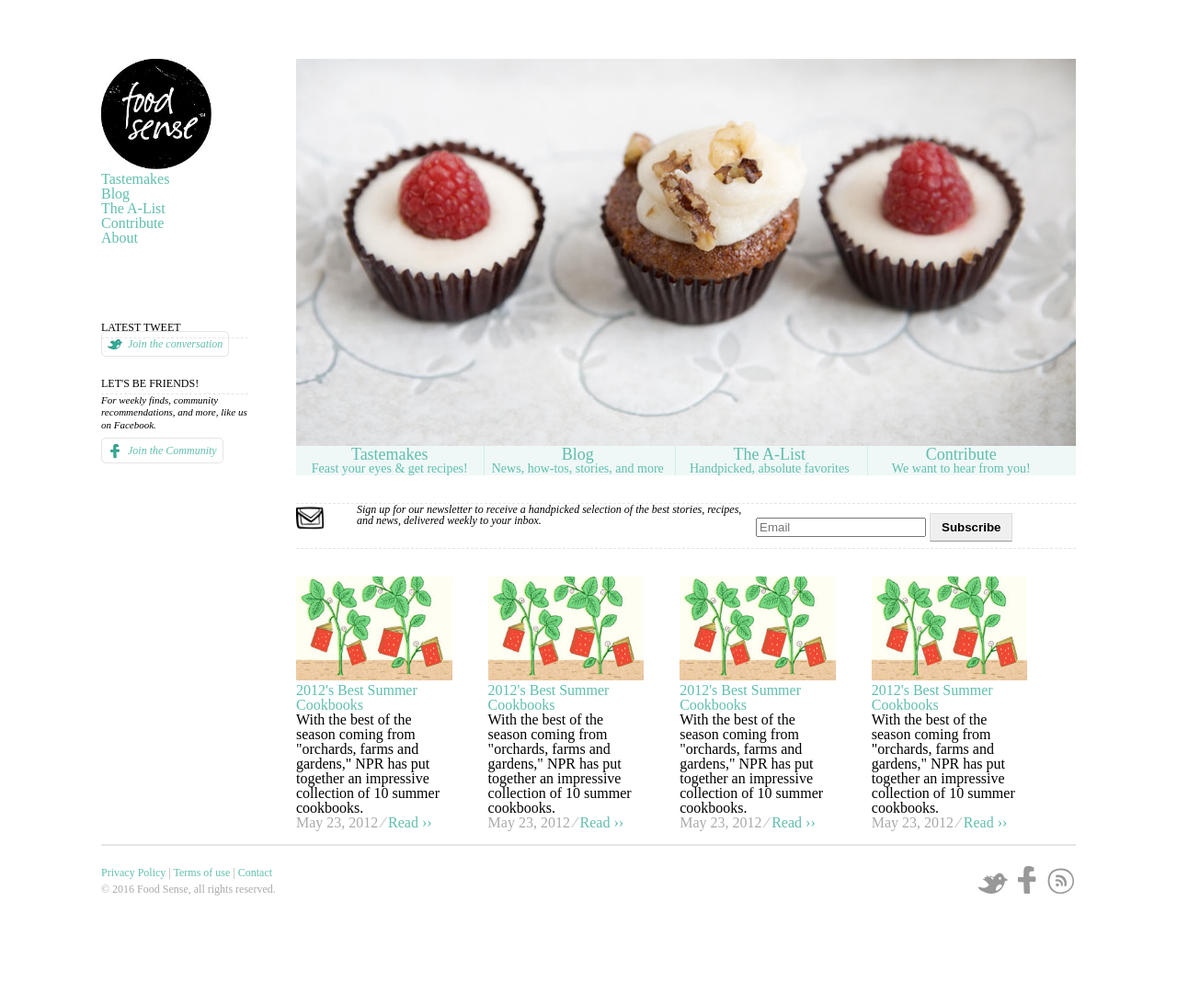
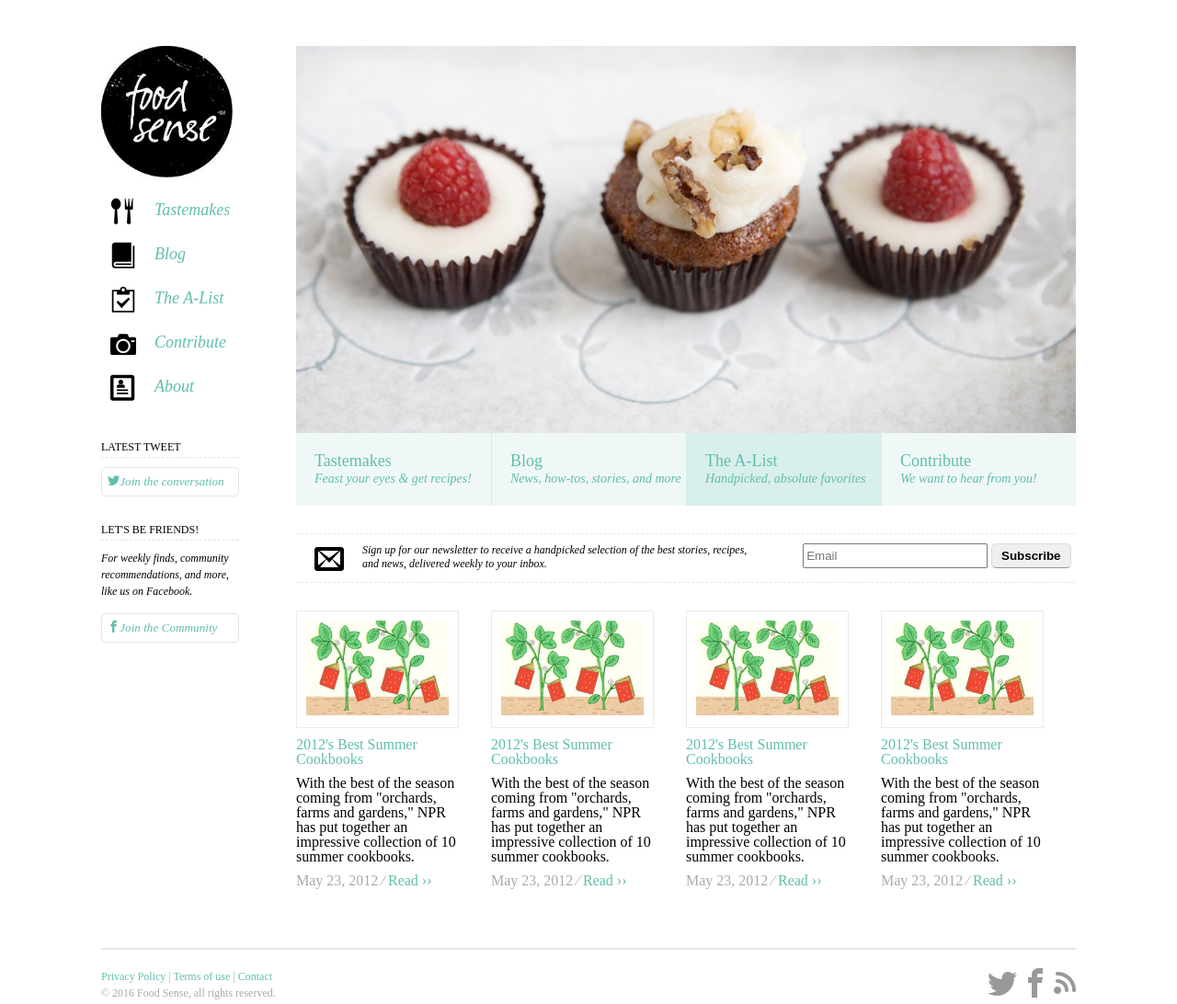
Before and after one commit to dandankity/front-end-homework, a website: page app/index.html in a window 1280 px wide. Shown: the whole page at 92% size. Before the commit the page ends 1040 px from the top, so only its background shows below. Drawn offline with Linux system fonts and the light colour scheme; files whose address does not match are found by name.

Commit message:
almost done

```diff
--- a/app/index.html
+++ b/app/index.html
@@ -5,35 +5,34 @@
 	<title>Food Sense</title>
 </head>
 <body>
-  <div id="siderbar">
-	<img id="brand" src="images/food_sense_logo.jpg">
+  <div class="siderbar float-left">
+  	<img class="brand" src="images/food_sense_logo.jpg">
   	<nav>
   		<ul>
-			<li><a>Tastemakes</a></li>
-			<li><a>Blog</a></li>
-			<li><a>The A-List</a></li>
-			<li><a>Contribute</a></li>
-			<li><a>About</a></li>
+  			<li><span class="icon-spoon-knife"></span><a>Tastemakes</a></li>
+  			<li><span class="icon-book"></span><a>Blog</a></li>
+  			<li><span class="icon-clipboard"></span><a>The A-List</a></li>
+  			<li><span class="icon-camera"></span><a>Contribute</a></li>
+  			<li><span class="icon-profile"></span><a>About</a></li>
   		</ul>
   	</nav>
   </div>
 
-  <div id="right-sider">
+  <div class="right-sider float-left">
 	  <section id="featured">
-	   <div> <img src="images/foodsense.jpg"> </div>
-	   <div id="nav">
-	   	<ul>
-	   		<li><a><span>Tastemakes</span><p>Feast your eyes &amp; get recipes!</p></a</li>
-	   	    <li><a><span>Blog</span><p>News, how-tos, stories, and more</p></a></li>
-	   	    <li><a><span>The A-List</span><p>Handpicked, absolute favorites</p></a></li>
-	   	    <li><a><span>Contribute</span><p>We want to hear from you!</p></a></li>
+	    <div><img src="images/foodsense.jpg"></div>
+     	<ul class="featured-items clearfix">
+     		<li><a><p class="title">Tastemakes</p><p class="description">Feast your eyes &amp; get recipes!</p></a</li>
+   	    <li><a><p class="title">Blog</p><p class="description">News, how-tos, stories, and more</p></a></li>
+   	    <li class="active"><a><p class="title">The A-List</p><p class="description">Handpicked, absolute favorites</p></a></li>
+   	    <li><a><p class="title">Contribute</p><p class="description">We want to hear from you!</p></a></li>
      	</ul>
-	   </div>
     </section>
 
-    <section id="newsletter">
-    	<p>Sign up for our newsletter to receive a handpicked selection of the best stories, recipes, and news, delivered weekly to your inbox.</p>
-    	<form>
+    <section id="newsletter" class="clearfix">
+      <span class="icon-envelop float-left"></span>
+    	<p class="float-left">Sign up for our newsletter to receive a handpicked selection of the best stories, recipes, and news, delivered weekly to your inbox.</p>
+    	<form class="float-right">
     		<input type="text" name="email" placeholder="Email">
     		<button>Subscribe</button>
     	</form>
@@ -41,32 +40,36 @@
 
     <section id="recent">
         <article>
-             <a href="#"><img src="images/cookbooks_blog.jpg"><span>2012's Best Summer Cookbooks</span></a>
-             <p>With the best of the season coming from "orchards, farms and gardens," NPR has put together an impressive collection of 10 summer cookbooks.</p>
+            <div class="image-container"><img src="images/cookbooks_blog.jpg"></div>
+            <a href="#">2012's Best Summer Cookbooks</a>
+            <p class="description">With the best of the season coming from "orchards, farms and gardens," NPR has put together an impressive collection of 10 summer cookbooks.</p>
             <p class="meta">
              	<time>May 23, 2012 &frasl;</time>
              	<a href="#">Read &rsaquo;&rsaquo;</a>
            </p>
         </article>
         <article>
-             <a href="#"><img src="images/cookbooks_blog.jpg"><span>2012's Best Summer Cookbooks</span></a>
-             <p>With the best of the season coming from "orchards, farms and gardens," NPR has put together an impressive collection of 10 summer cookbooks.</p>
+            <div class="image-container"><img src="images/cookbooks_blog.jpg"></div>
+            <a href="#">2012's Best Summer Cookbooks</a>
+            <p class="description">With the best of the season coming from "orchards, farms and gardens," NPR has put together an impressive collection of 10 summer cookbooks.</p>
             <p class="meta">
              	<time>May 23, 2012 &frasl;</time>
              	<a href="#">Read &rsaquo;&rsaquo;</a>
              </p>
         </article>
         <article>
-             <a href="#"><img src="images/cookbooks_blog.jpg"><span>2012's Best Summer Cookbooks</span></a>
-             <p>With the best of the season coming from "orchards, farms and gardens," NPR has put together an impressive collection of 10 summer cookbooks.</p>
+            <div class="image-container"><img src="images/cookbooks_blog.jpg"></div>
+            <a href="#">2012's Best Summer Cookbooks</a>
+            <p class="description">With the best of the season coming from "orchards, farms and gardens," NPR has put together an impressive collection of 10 summer cookbooks.</p>
             <p class="meta">
              	<time>May 23, 2012 &frasl;</time>
              	<a href="#">Read &rsaquo;&rsaquo;</a>
             </p>
         </article>
         <article>
-             <a href="#"><img src="images/cookbooks_blog.jpg"><span>2012's Best Summer Cookbooks</span></a>
-             <p>With the best of the season coming from "orchards, farms and gardens," NPR has put together an impressive collection of 10 summer cookbooks.</p>
+            <div class="image-container"><img src="images/cookbooks_blog.jpg"></div>
+            <a href="#">2012's Best Summer Cookbooks</a>
+            <p class="description">With the best of the season coming from "orchards, farms and gardens," NPR has put together an impressive collection of 10 summer cookbooks.</p>
             <p class="meta">
              	<time>May 23, 2012 &frasl;</time>
              	<a href="#">Read &rsaquo;&rsaquo;</a>
@@ -78,14 +81,13 @@
   <aside role="social">
   	<section class="twitter">
   		<div class="title" >Latest Tweet</div>
-  		<p><a href="#" class="button">Join the conversation</a></p>
+  		<p><a href="#" class="button"><span class="icon-twitter"></span>Join the conversation</a></p>
   	</section>
   	<section class="facebook">
   		<div class="title">Let's be friends!</div>
   		<p>For weekly finds, community recommendations, and more, like us on Facebook.</p>
-  		<p><a href="#" class="button">Join the Community</a></p>
+  		<p><a href="#" class="button"><span class="icon-facebook"></span>Join the Community</a></p>
   	</section>
-
   </aside>
 
  <footer role="siteinfo">
@@ -96,11 +98,9 @@
  	      &copy; 2016 Food Sense, all rights reserved.
  	</p>
  	<div class="social">
- 		<ul>
- 			<li class="twitter"><a>Twitter</a></li>
- 			<li class="facebook"><a>Facebook</a></li>
- 			<li class="rss"><a>Subscribe via RSS</a></li>
- 		</ul>
+    <a href="#"><span class="icon-twitter"></span></a>
+    <a href="#"><span class="icon-facebook"></span></a>
+    <a href="#"><span class="icon-rss"></span></a>
  	</div>
  </footer>
 </body>
--- /dev/null
+++ b/app/scss/init.scss
@@ -0,0 +1,94 @@
+$base-font-size: 16px;
+$green: #60BEAE;
+$small-font-size: 12px;
+
+
+
+
+
+
+
+@font-face {
+    font-family: 'icomoon';
+    src:    url('../fonts/icomoon.eot?3dxkuq');
+    src:    url('../fonts/icomoon.eot?3dxkuq#iefix') format('embedded-opentype'),
+        url('../fonts/icomoon.ttf?3dxkuq') format('truetype'),
+        url('../fonts/icomoon.woff?3dxkuq') format('woff'),
+        url('../fonts/icomoon.svg?3dxkuq#icomoon') format('svg');
+    font-weight: normal;
+    font-style: normal;
+}
+
+[class^="icon-"], [class*=" icon-"] {
+    /* use !important to prevent issues with browser extensions that change fonts */
+    font-family: 'icomoon' !important;
+    speak: none;
+    font-style: normal;
+    font-weight: normal;
+    font-variant: normal;
+    text-transform: none;
+    line-height: 1;
+
+    /* Enable Ligatures ================ */
+    letter-spacing: 0;
+    -webkit-font-feature-settings: "liga";
+    -moz-font-feature-settings: "liga=1";
+    -moz-font-feature-settings: "liga";
+    -ms-font-feature-settings: "liga" 1;
+    font-feature-settings: "liga";
+    -webkit-font-variant-ligatures: discretionary-ligatures;
+    font-variant-ligatures: discretionary-ligatures;
+
+    /* Better Font Rendering =========== */
+    -webkit-font-smoothing: antialiased;
+    -moz-osx-font-smoothing: grayscale;
+}
+
+.icon-rss:before {
+    content: "\f034";
+}
+.icon-camera:before {
+    content: "\e90f";
+}
+.icon-book:before {
+    content: "\e91f";
+}
+.icon-profile:before {
+    content: "\e923";
+}
+.icon-envelop:before {
+    content: "\e945";
+}
+.icon-spoon-knife:before {
+    content: "\e9a3";
+}
+.icon-clipboard:before {
+    content: "\e9b8";
+}
+.icon-facebook:before {
+    content: "\ea90";
+}
+.icon-twitter:before {
+    content: "\ea96";
+}
+
+
+
+
+.float-left {
+	float: left;
+}
+
+.float-right {
+	float: right;
+}
+
+.clearfix {
+  *zoom: 1;
+  &:after {
+    content: '';
+    display: table;
+    line-height: 0;
+    clear: both;
+  }
+}
--- a/app/scss/main.scss
+++ b/app/scss/main.scss
@@ -1,133 +1,155 @@
-@import url("reset.css");
+@import 'reset';
+@import 'init';
 
 body{
   max-width: 1060px;
-	margin: 5% auto;
+	margin: 50px auto;
   a {
     text-decoration: none;
-    color: #60BEAE;
+    color: $green;
+    cursor: pointer;
   }
 }
 
-#siderbar {
-	display: inline-block;
-  #brand { width: 120px; }
+.siderbar {
+	width: 18%;
+  padding-right: 2%;
+  .brand { width: 75%; }
 	nav {
-		li {
-			color: #60BEAE;
-		}
+    ul > li{
+          margin: 20px 0;
+          span {
+            font-size: 28px;
+            vertical-align: middle;
+            margin: 0 20px 0 10px;
+          }
+          a {
+            font-size: 18px;
+            font-style: italic;
+          }
+        }
 	}
 }
 
-#right-sider {
-	display: inline-block;
-  float: right;
+.right-sider {
   width: 80%;
+  margin-bottom: 50px;
 	section#featured {
 		margin-bottom: 30px;
 		img {
 			display: block;
       width: 100%;
 		}
-		#nav ul{
-			list-style: none;
+		ul.featured-items {
 			padding: 0;
 			margin: 0;
 			background: #EFF8F7;
 			li {
-				width: 24%;
-        display: inline-block;
+				width: 25%;
+        float: left;
+        box-sizing: border-box;
         text-align: center;
         vertical-align: middle;
-        color: #60BEAE;
+        color: $green;
         border-left: #D3EDE9 solid 1px;
-
         &:first-child {
         	border-left: none;
-        };
-        span {
-        	text-align: left;
-        	font-size: 18px;
-        };
-        p { font-size: 14px; }
+        }
+        &.active {
+          background-color: #D9EFEC;
+        }
+        a {
+          margin: 20px 0 20px 20px;
+          display: block;
+          p {
+            text-align: left;
+            line-height: 1.2em;
+            &.title { font-size: 18px; }
+            &.description {
+              font-size: 14px;
+              font-style: italic;
+            }
+          }
+        }
       }
 		}
 	}
 
 	section#newsletter {
 		clear: both;
-		background-image: url("images/icon-mailinglist.png");
-    background-size: 30px auto;
-    background-repeat: no-repeat;
     border-top:1px dashed #E5E5E5;
     border-bottom:1px dashed #E5E5E5;
-    margin-bottom: 30px;
-    min-height: 48px;
+    padding: 10px 0;
+    span {
+      font-size: 32px;
+      margin: 0 20px;
+    }
     p {
-      float: left;
-      padding: 0px 10px 10px 66px;
       width: 50%;
       font-style: italic;
       font-size: 12px;
+      line-height: 1.3em;
     }
     form {
-      float: left;
-      margin-top: 10px;
+      width: 35%;
+      input {
+        width: 65%;
+        line-height: 1.6em;
+      }
       button {
         font-weight: bold;
-        padding: 7px 12px;
+        padding: 5px 10px;
         border: 1px solid;
         border-color: #ddd #ddd #999;
         text-shadow: #fff 0 1px 1px;
+        border-radius: 5px;
       }
     }
   }
 
   section#recent {
+    margin-top: 30px;
     article {
-      width: 20%;
+      width: 25%;
+      box-sizing: border-box;
+      float: left;
       display: inline-block;
-      margin: 0 35px 15px 0;
-      a {
-        img {width: 100%;}
+      padding: 0 35px 15px 0;
+      .image-container {
+        border: 1px solid #EAEAEA;
+        padding: 10px;
+        margin-bottom: 10px;
+        img { width: 100%; }
       }
+      p.description { margin: 10px 0; }
       p.meta { color: #AAA; }
     }
   }
 }
 
-aside .twitter a.button {
-  background-image: url("images/icon-twitter.png");
-}
-aside .facebook a.button {
-  background-image: url("images/icon-facebook.png");
-}
-
 aside[role="social"]{
   position: absolute;
-  width: 160px;
-  top: 350px;
+  width: 150px;
+  top: 480px;
   section {
     margin-bottom: 30px;
+    font-size: $small-font-size;
     .title {
       text-transform: uppercase;
-      font-size: 12px;
       padding-bottom: 5px;
       border-bottom: 1px dashed #E5E5E5;
      }
      p {
-      font-size: 11px;
       font-style: italic;
-      margin-bottom: 15px;
-      line-height: 1.2em;
+      margin: 10px 0 15px 0;
+      line-height: 1.5em;
      }
      a.button {
-      font-size: 12px;
+      display: block;
       border: 1px solid #E5E5E5;
-      background-repeat: no-repeat;
-      background-position: 6px 6px;
-      padding: 6px 6px 6px 28px;
+      padding: 6px;
       border-radius: 5px;
+      font-size: 1.1em;
      }
   }
 }
@@ -146,21 +168,9 @@ footer[role="siteinfo"] {
     position: absolute;
     right: 0;
     top: 20px;
-    ul li {
-      float: left;
-      display: inline;
-      margin-left: 5px;
-      a {
-        display: block;
-        text-indent: -999em;
-        background-size: 32px auto;
-        width: 32px;
-        height: 32px;
-        opacity: .4;
-         }
+    a > span[class^='icon-'] {
+        font-size: 32px;
+        color: #999999;
     }
   }
-  .twitter a {background: url("images/icon-twitter-full.png") no-repeat 50% bottom;}
-  .facebook a {background: url("images/icon-facebook-full.png") no-repeat 50% bottom;}
-  .rss a {background: url("images/icon-rss-full.png") no-repeat 50% bottom;}
 }
```
Also changed, not shown: app/css/init.css (added), app/css/main.css, app/fonts/icomoon.ttf (added), app/fonts/icomoon.woff (added), app/images/icon-facebook-full.png (deleted), app/images/icon-facebook.png (deleted), app/images/icon-mailinglist.png (deleted), app/images/icon-rss-full.png (deleted), app/images/icon-twitter-full.png (deleted), app/images/icon-twitter.png (deleted), 2 other files. Lines whose indentation alone changed are shown as unchanged.
